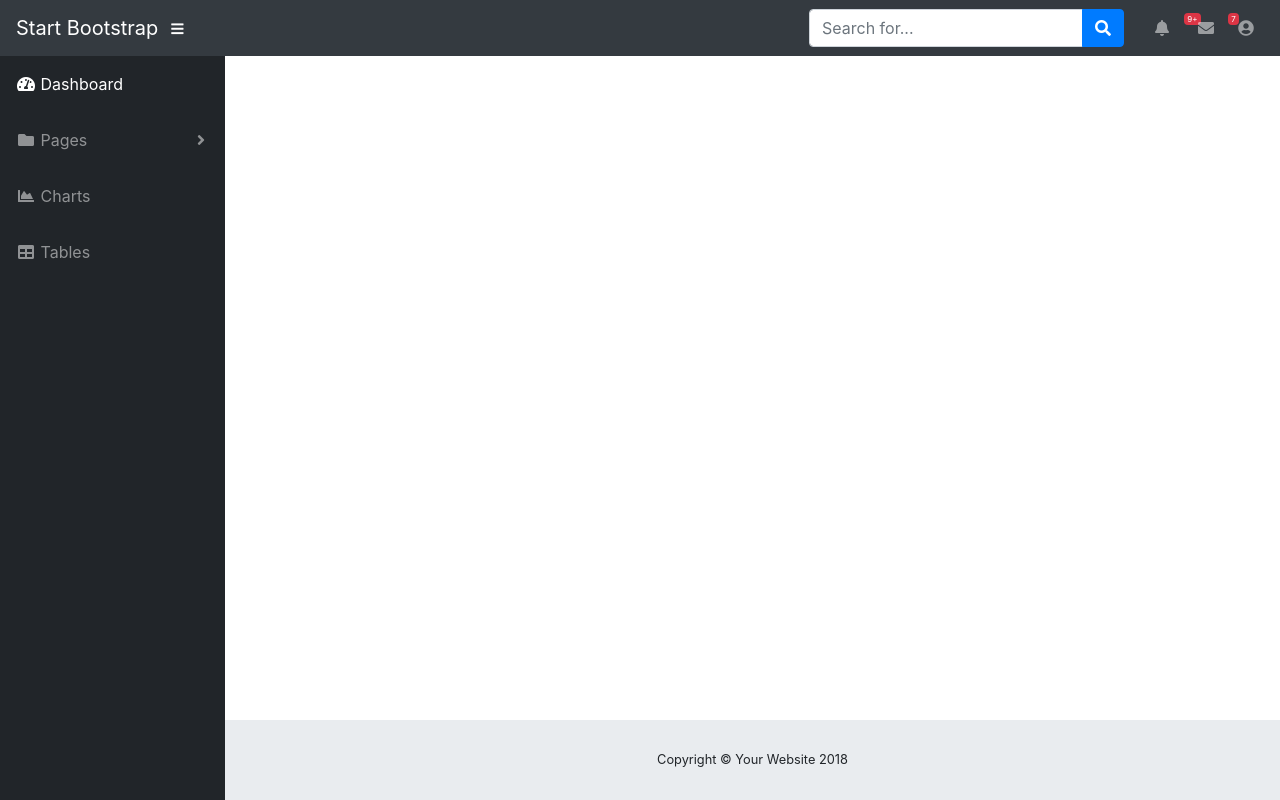
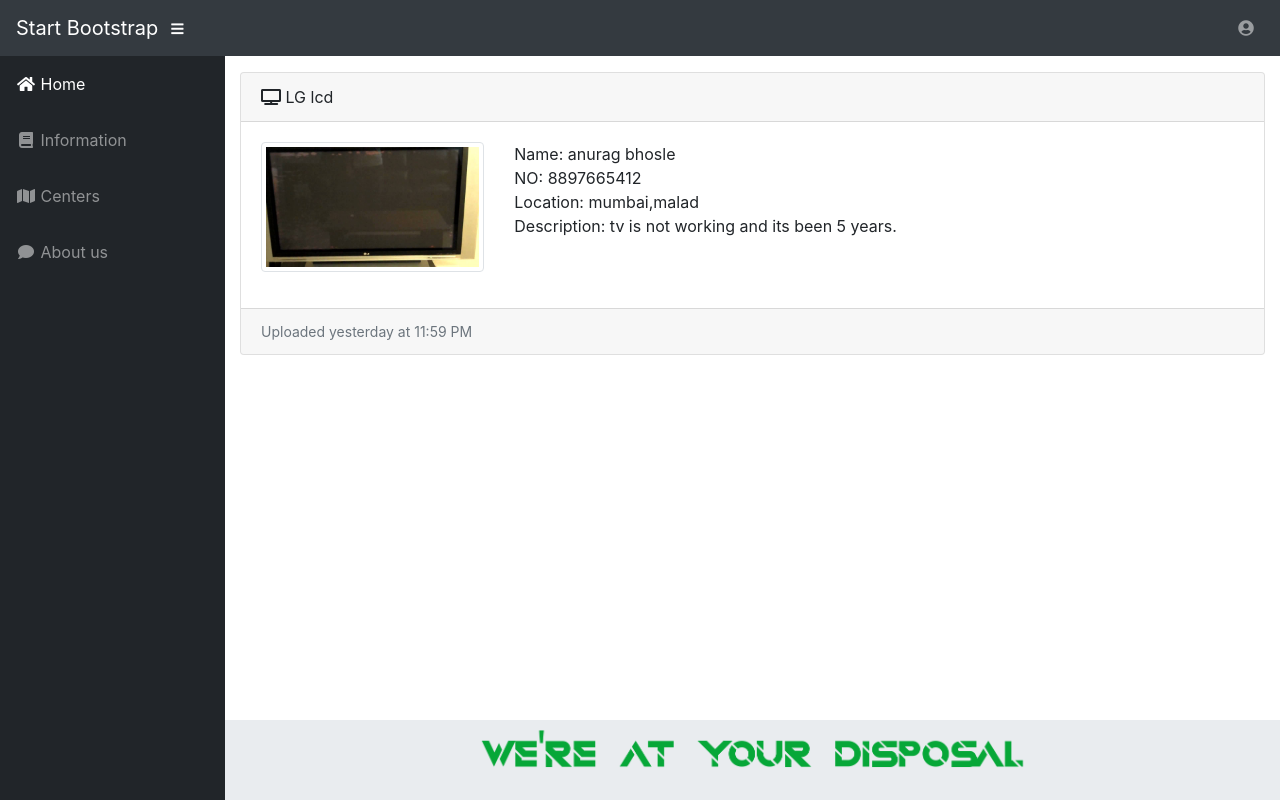
Before and after one commit to sachinpal5522/broom, a CodeIgniter app: page /database/index.php/home in a window 1280 px wide. Run offline with CodeIgniter, Linux system fonts and the light colour scheme; some libraries are stand-ins or nearby versions.

Commit message:
template and centers has been updated

```diff
--- a/application/config/autoload.php
+++ b/application/config/autoload.php
@@ -89,7 +89,7 @@ $autoload['drivers'] = array();
 |
 |	$autoload['helper'] = array('url', 'file');
 */
-$autoload['helper'] = array('url','html');
+$autoload['helper'] = array('url','html','form');
 
 /*
 | -------------------------------------------------------------------
--- a/application/config/routes.php
+++ b/application/config/routes.php
@@ -49,6 +49,6 @@ defined('BASEPATH') OR exit('No direct script access allowed');
 | Examples:	my-controller/index	-> my_controller/index
 |		my-controller/my-method	-> my_controller/my_method
 */
-$route['default_controller'] = 'home';
+$route['default_controller'] = 'login';
 $route['404_override'] = '';
 $route['translate_uri_dashes'] = FALSE;
--- a/application/controllers/home.php
+++ b/application/controllers/home.php
@@ -5,27 +5,16 @@ class home extends MY_Controller
 	{
 
 		$this->load->view('head');
+		$this->load->view('main');
+		$this->load->view('foot');
+	}
+	public function center()
+	{
+		$this->load->view('head');
+		$this->load->view('centers');
 		$this->load->view('foot');
 	}
 
-	public function location()
-	{
-		$this->load->view('header');
-		$this->load->view('location');
-		$this->load->view('footer');
-	}
-	public function mainpage()
-	{
-		$this->load->view('header');
-		$this->load->view('mainpage');
-		$this->load->view('footer');
-	}
-	public function info()
-	{
-		$this->load->view('header');
-		$this->load->view('info');
-		$this->load->view('footer');
-	}
 
 }
 ?>
--- a/application/views/foot.php
+++ b/application/views/foot.php
@@ -5,7 +5,14 @@
         <footer class="sticky-footer">
           <div class="container my-auto">
             <div class="copyright text-center my-auto">
-              <span>Copyright © Your Website 2018</span>
+				<?php
+					$image_properties = array(
+								'src'   => 'asset/images/footer.png',
+								'class' => 'img-fluid',
+								'width' => '650',
+								'height'=> '50%'
+						);
+					echo img($image_properties);?>
             </div>
           </div>
         </footer>
@@ -34,7 +41,7 @@
           <div class="modal-body">Select "Logout" below if you are ready to end your current session.</div>
           <div class="modal-footer">
             <button class="btn btn-secondary" type="button" data-dismiss="modal">Cancel</button>
-            <a class="btn btn-primary" href="login.html">Logout</a>
+            <a class="btn btn-primary" href="<?php echo site_url('login') ?>">Logout</a>
           </div>
         </div>
       </div>
--- a/application/views/head.php
+++ b/application/views/head.php
@@ -32,44 +32,12 @@
       </button>
 
       <!-- Navbar Search -->
-      <form class="d-none d-md-inline-block form-inline ml-auto mr-0 mr-md-3 my-2 my-md-0">
-        <div class="input-group">
-          <input type="text" class="form-control" placeholder="Search for..." aria-label="Search" aria-describedby="basic-addon2">
-          <div class="input-group-append">
-            <button class="btn btn-primary" type="button">
-              <i class="fas fa-search"></i>
-            </button>
-          </div>
-        </div>
-      </form>
+      <div class="d-none d-md-inline-block form-inline ml-auto mr-0 mr-md-3 my-2 my-md-0">
+      </div>
 
       <!-- Navbar -->
       <ul class="navbar-nav ml-auto ml-md-0">
-        <li class="nav-item dropdown no-arrow mx-1">
-          <a class="nav-link dropdown-toggle" href="#" id="alertsDropdown" role="button" data-toggle="dropdown" aria-haspopup="true" aria-expanded="false">
-            <i class="fas fa-bell fa-fw"></i>
-            <span class="badge badge-danger">9+</span>
-          </a>
-          <div class="dropdown-menu dropdown-menu-right" aria-labelledby="alertsDropdown">
-            <a class="dropdown-item" href="#">Action</a>
-            <a class="dropdown-item" href="#">Another action</a>
-            <div class="dropdown-divider"></div>
-            <a class="dropdown-item" href="#">Something else here</a>
-          </div>
-        </li>
-        <li class="nav-item dropdown no-arrow mx-1">
-          <a class="nav-link dropdown-toggle" href="#" id="messagesDropdown" role="button" data-toggle="dropdown" aria-haspopup="true" aria-expanded="false">
-            <i class="fas fa-envelope fa-fw"></i>
-            <span class="badge badge-danger">7</span>
-          </a>
-          <div class="dropdown-menu dropdown-menu-right" aria-labelledby="messagesDropdown">
-            <a class="dropdown-item" href="#">Action</a>
-            <a class="dropdown-item" href="#">Another action</a>
-            <div class="dropdown-divider"></div>
-            <a class="dropdown-item" href="#">Something else here</a>
-          </div>
-        </li>
-        <li class="nav-item dropdown no-arrow">
+                <li class="nav-item dropdown no-arrow">
           <a class="nav-link dropdown-toggle" href="#" id="userDropdown" role="button" data-toggle="dropdown" aria-haspopup="true" aria-expanded="false">
             <i class="fas fa-user-circle fa-fw"></i>
           </a>
@@ -90,36 +58,29 @@
       <ul class="sidebar navbar-nav">
         <li class="nav-item active">
           <a class="nav-link" href="<?php echo site_url('home/index') ?>">
-            <i class="fas fa-fw fa-tachometer-alt"></i>
-            <span>Dashboard</span>
+            <i class="fas fa-fw fa-home"></i>
+            <span>Home</span>
           </a>
         </li>
-        <li class="nav-item dropdown">
-          <a class="nav-link dropdown-toggle" href="#" id="pagesDropdown" role="button" data-toggle="dropdown" aria-haspopup="true" aria-expanded="false">
-            <i class="fas fa-fw fa-folder"></i>
-            <span>Pages</span>
-          </a>
-          <div class="dropdown-menu" aria-labelledby="pagesDropdown">
-            <h6 class="dropdown-header">Login Screens:</h6>
-            <a class="dropdown-item" href="login.html">Login</a>
-            <a class="dropdown-item" href="register.html">Register</a>
-            <a class="dropdown-item" href="forgot-password.html">Forgot Password</a>
-            <div class="dropdown-divider"></div>
-            <h6 class="dropdown-header">Other Pages:</h6>
-            <a class="dropdown-item" href="404.html">404 Page</a>
-            <a class="dropdown-item" href="blank.html">Blank Page</a>
-          </div>
-        </li>
+
         <li class="nav-item">
           <a class="nav-link" href="charts.html">
-            <i class="fas fa-fw fa-chart-area"></i>
-            <span>Charts</span></a>
+            <i class="fas fa-fw fa-book"></i>
+            <span>Information</span></a>
         </li>
+
+		<li class="nav-item">
+          <a class="nav-link" href="<?php echo site_url('home/') ?>">
+            <i class="fas fa-fw fa-map"></i>
+            <span>Centers</span></a>
+        </li>
+
         <li class="nav-item">
           <a class="nav-link" href="tables.html">
-            <i class="fas fa-fw fa-table"></i>
-            <span>Tables</span></a>
+            <i class="fas fa-fw fa-comment"></i>
+            <span>About us</span></a>
         </li>
+
       </ul>
 
       <div id="content-wrapper">
--- /dev/null
+++ b/application/views/main.php
@@ -0,0 +1,19 @@
+<div class="card mb-3">
+     <div class="card-header">
+         <i class="fas fa-tv"></i>
+         LG lcd
+	 </div>
+		<div class="card-body row">
+			<div class="col-xl-3 col-sm-4 mb-3">
+				<img src="<?php echo base_url('asset/images/tv.jpg');?>" class="img-thumbnail">
+			</div>
+			<div class="col-xl-9 col-sm-8 mb-9">
+				Name: anurag bhosle<br>
+				NO: 8897665412<br>
+				Location: mumbai,malad<br>
+				Description: tv is not working and its been 5 years.
+
+			</div>
+		</div>
+     <div class="card-footer small text-muted">Uploaded yesterday at 11:59 PM</div>
+</div>
```
Also changed, not shown: application/controllers/login.php (added, +15 -0 lines), application/controllers/register.php (added, +9 -0 lines), application/views/centers.php (added, +22 -0 lines), application/views/login.php (added, +63 -0 lines), application/views/register.php (added, +86 -0 lines), asset/images/footer.png (added), asset/images/map.jpg (added), asset/images/tv.jpg (added), 1 other file.
